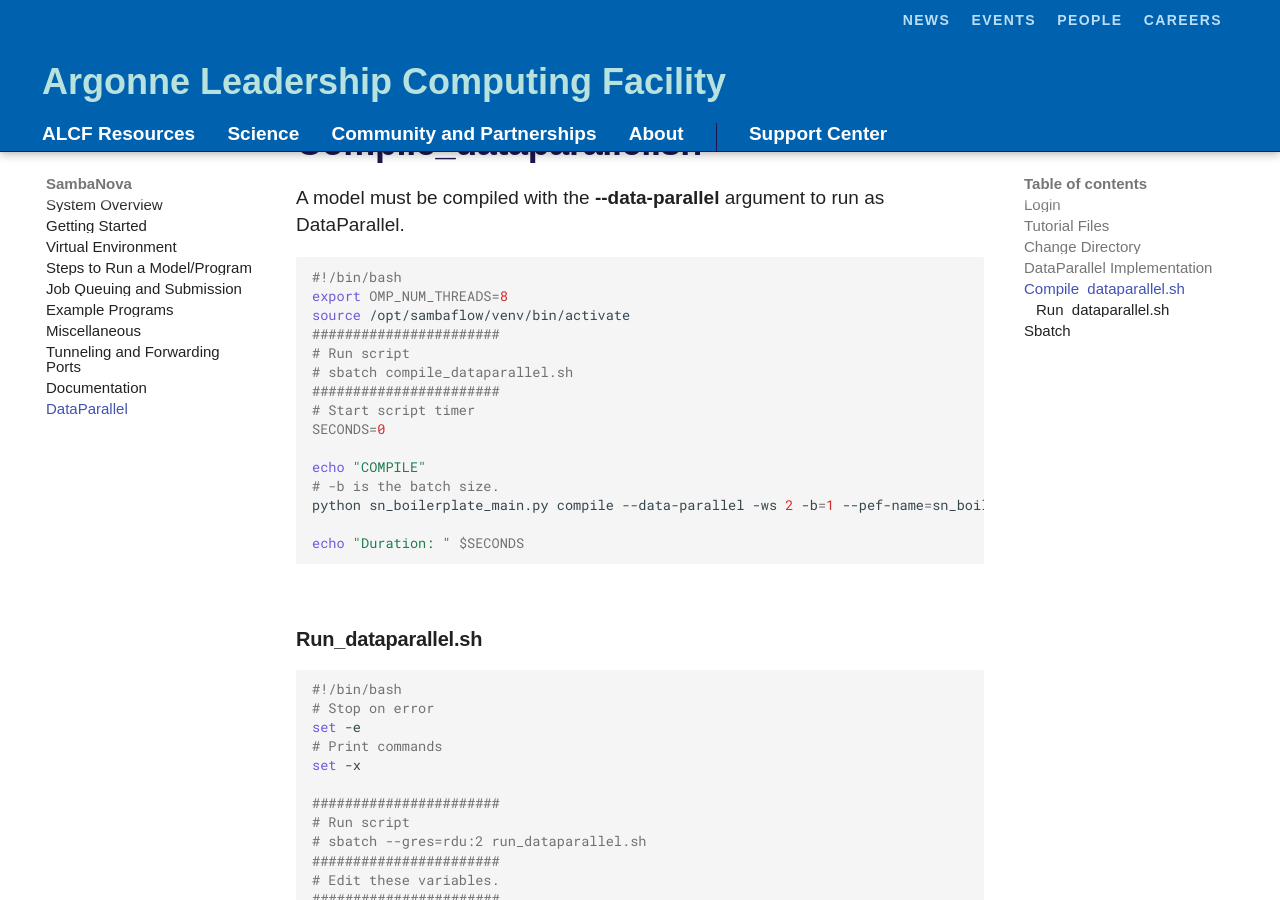
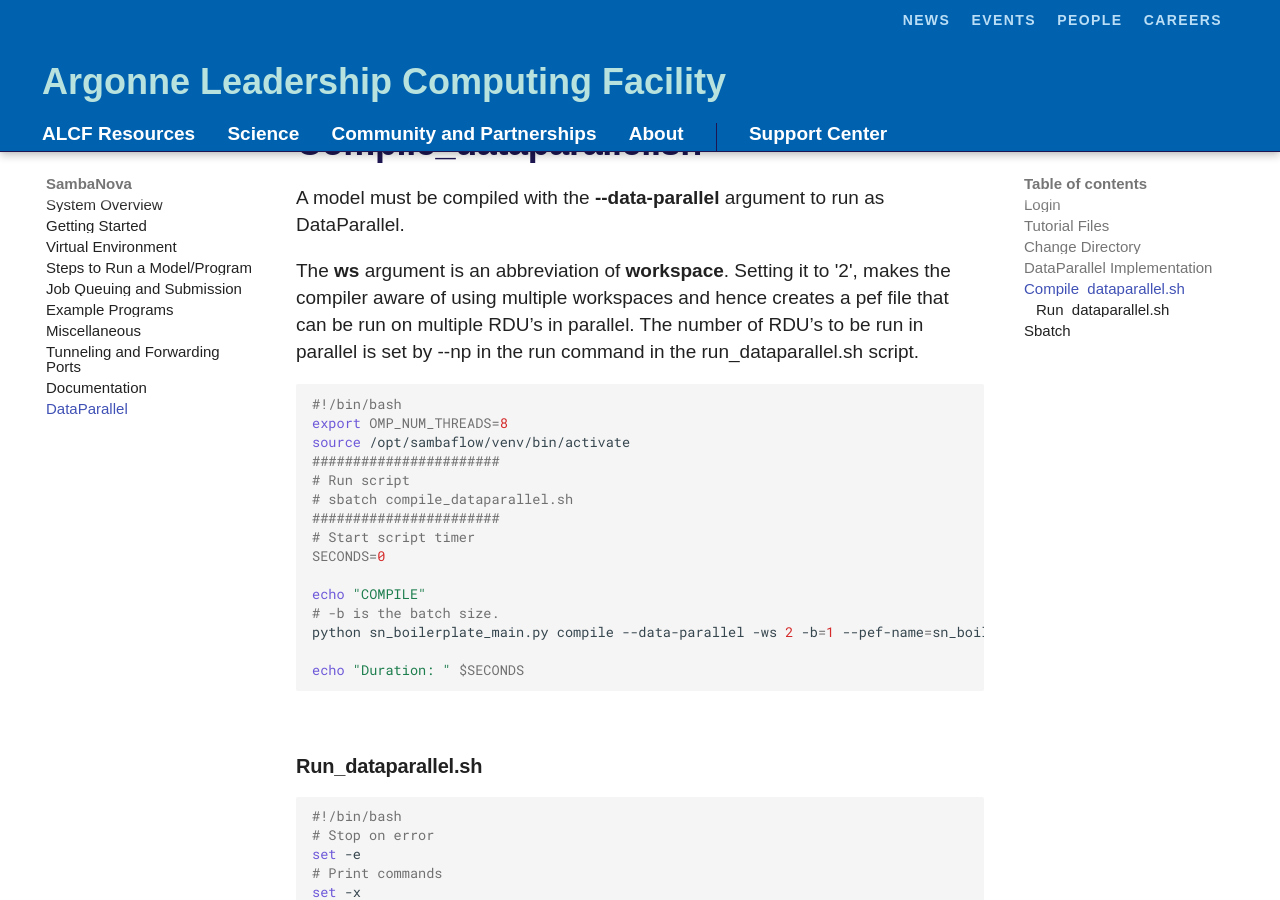
Before and after one commit to argonne-lcf/ai-testbed-userdocs, an MkDocs documentation site: the page built from docs/sambanova/DataParallel.md, in a window 1280 px wide and 900 px high, scrolled down 1189 px. Built offline with MkDocs 1.6.1 and Material for MkDocs 9.7.7, drawn with Linux system fonts in a browser that asks for light colours; some web fonts are replaced; comment, search, counter and statistics services are not loaded.

Commit message:
Updated ws and np comments.

````diff
--- a/docs/sambanova/DataParallel.md
+++ b/docs/sambanova/DataParallel.md
@@ -33,6 +33,12 @@
 ## Compile_dataparallel.sh
 
 A model must be compiled with the **--data-parallel** argument to run as DataParallel.
+
+The **ws** argument is an abbreviation of **workspace**. Setting it to '2',
+makes the compiler aware of using multiple workspaces and hence creates a pef file
+that can be run on multiple RDU’s in parallel.
+The number of RDU’s to be run in parallel is set by --np in the run command
+in the run_dataparallel.sh script.
 
 ```bash
 #!/bin/bash
````
